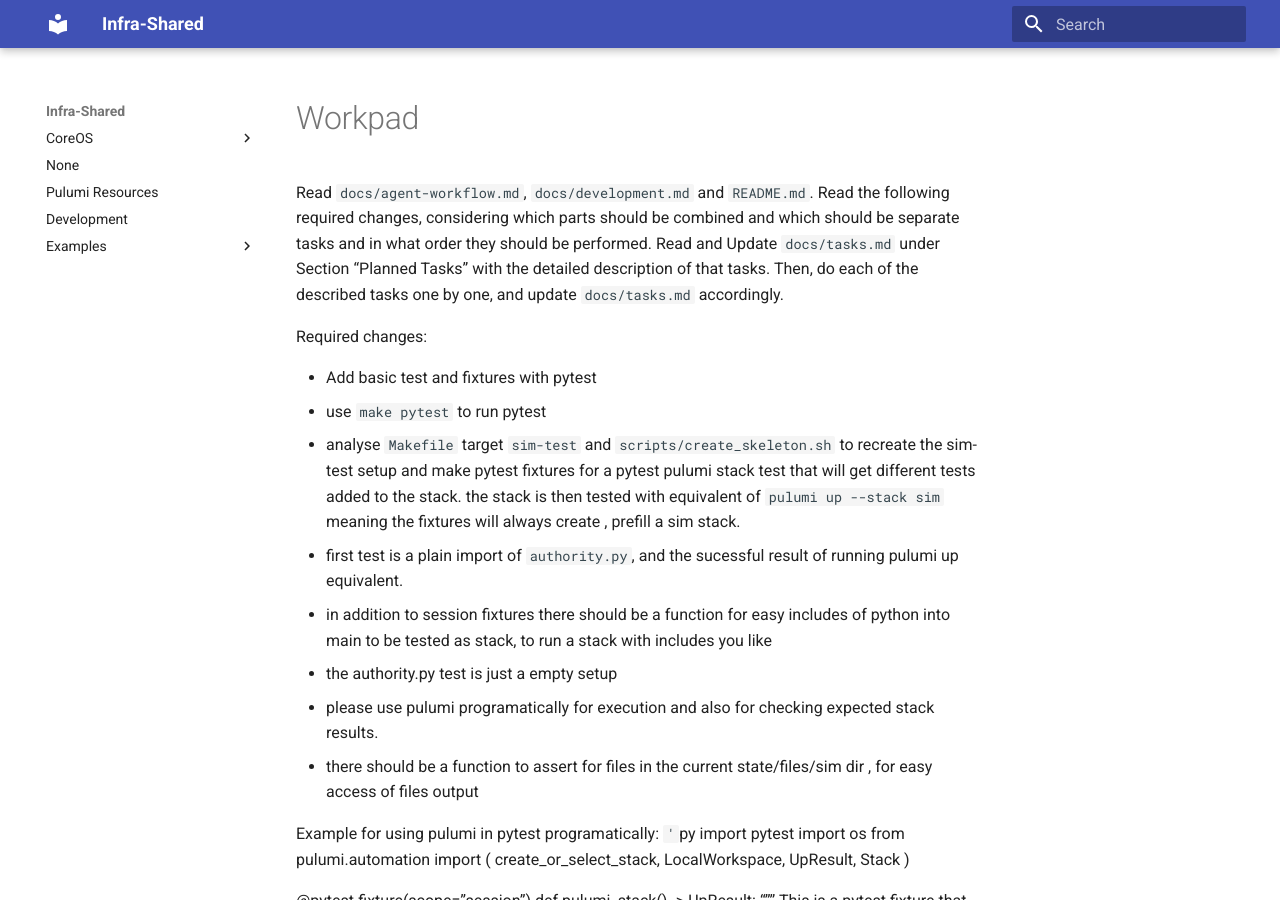
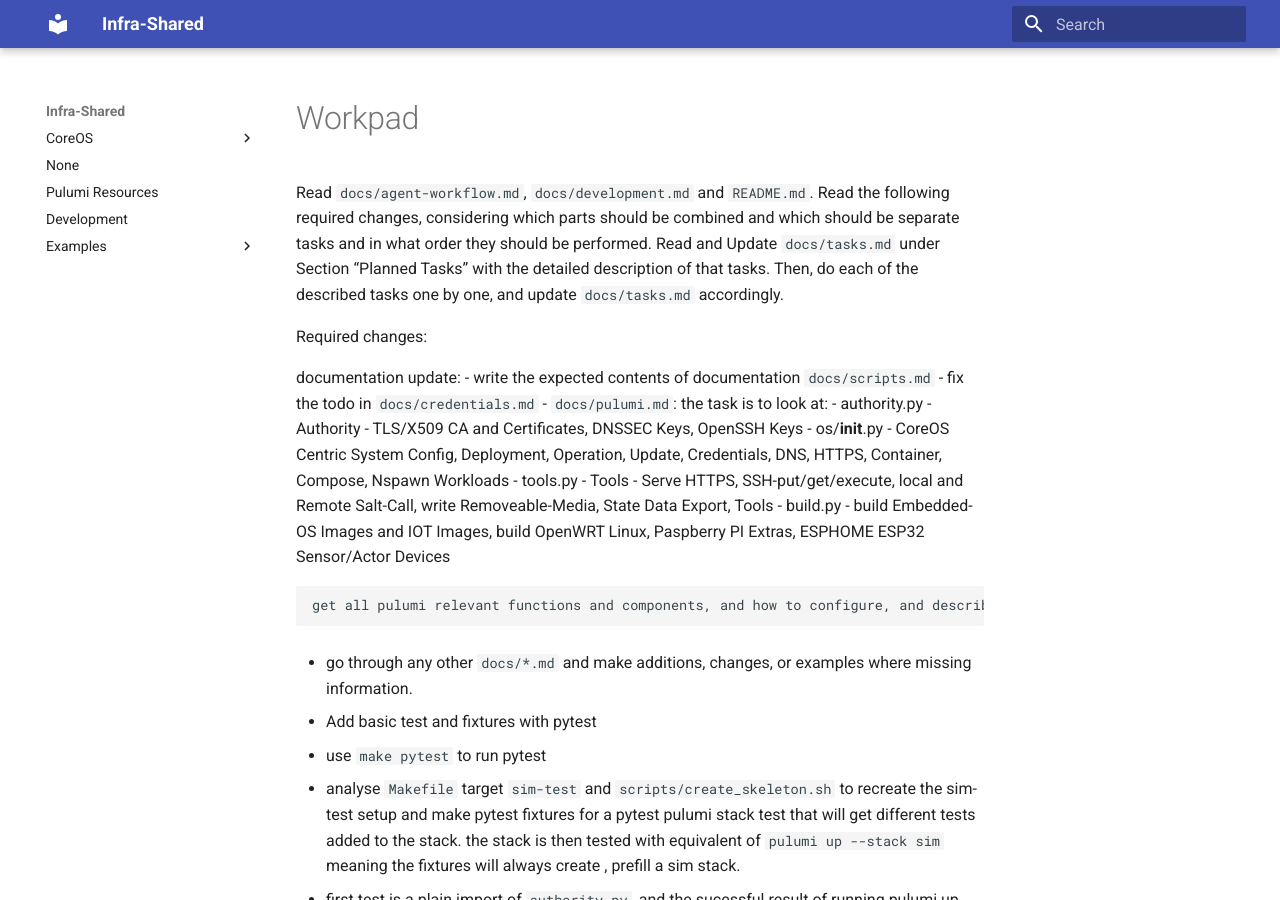
Before and after one commit to wuxxin/infra-shared, an MkDocs documentation site: the page built from docs/workpad.md, in a window 1280 px wide and 900 px high. Built offline with MkDocs 1.6.1 and Material for MkDocs 9.7.7, drawn with Linux system fonts in a browser that asks for light colours.

Commit message:
Update workpad.md

```diff
--- a/docs/workpad.md
+++ b/docs/workpad.md
@@ -6,6 +6,19 @@ Read and Update `docs/tasks.md` under Section "Planned Tasks" with the detailed
 Then, do each of the described tasks one by one, and update `docs/tasks.md` accordingly.
 
 Required changes:
+
+documentation update:
+- write the expected contents of documentation `docs/scripts.md`
+- fix the todo in `docs/credentials.md`
+- `docs/pulumi.md`: the task is to look at:
+    - authority.py - Authority - TLS/X509 CA and Certificates, DNSSEC Keys, OpenSSH Keys
+    - os/__init__.py - CoreOS Centric System Config, Deployment, Operation, Update, Credentials, DNS, HTTPS, Container, Compose, Nspawn Workloads
+    - tools.py - Tools - Serve HTTPS, SSH-put/get/execute, local and Remote Salt-Call, write Removeable-Media, State Data Export, Tools
+    - build.py - build Embedded-OS Images and IOT Images, build OpenWRT Linux, Paspberry PI Extras, ESPHOME ESP32 Sensor/Actor Devices
+
+    get all pulumi relevant functions and components, and how to configure, and describe their usage with examples from examples/safe/*.py or other examples in the source how to use it.
+- go through any other `docs/*.md` and make additions, changes, or examples where missing information.
+
 
 
 - Add basic test and fixtures with pytest
```
